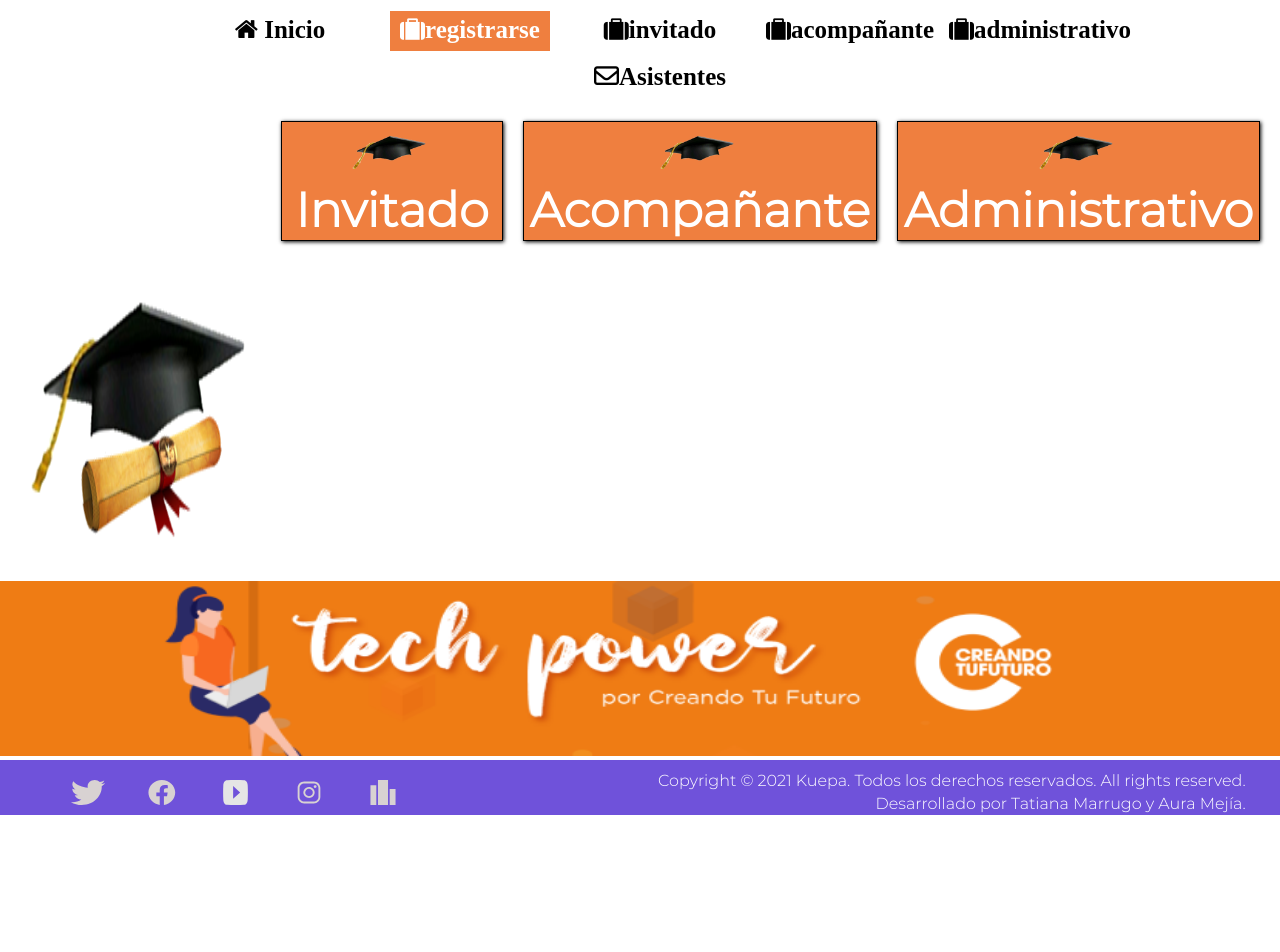
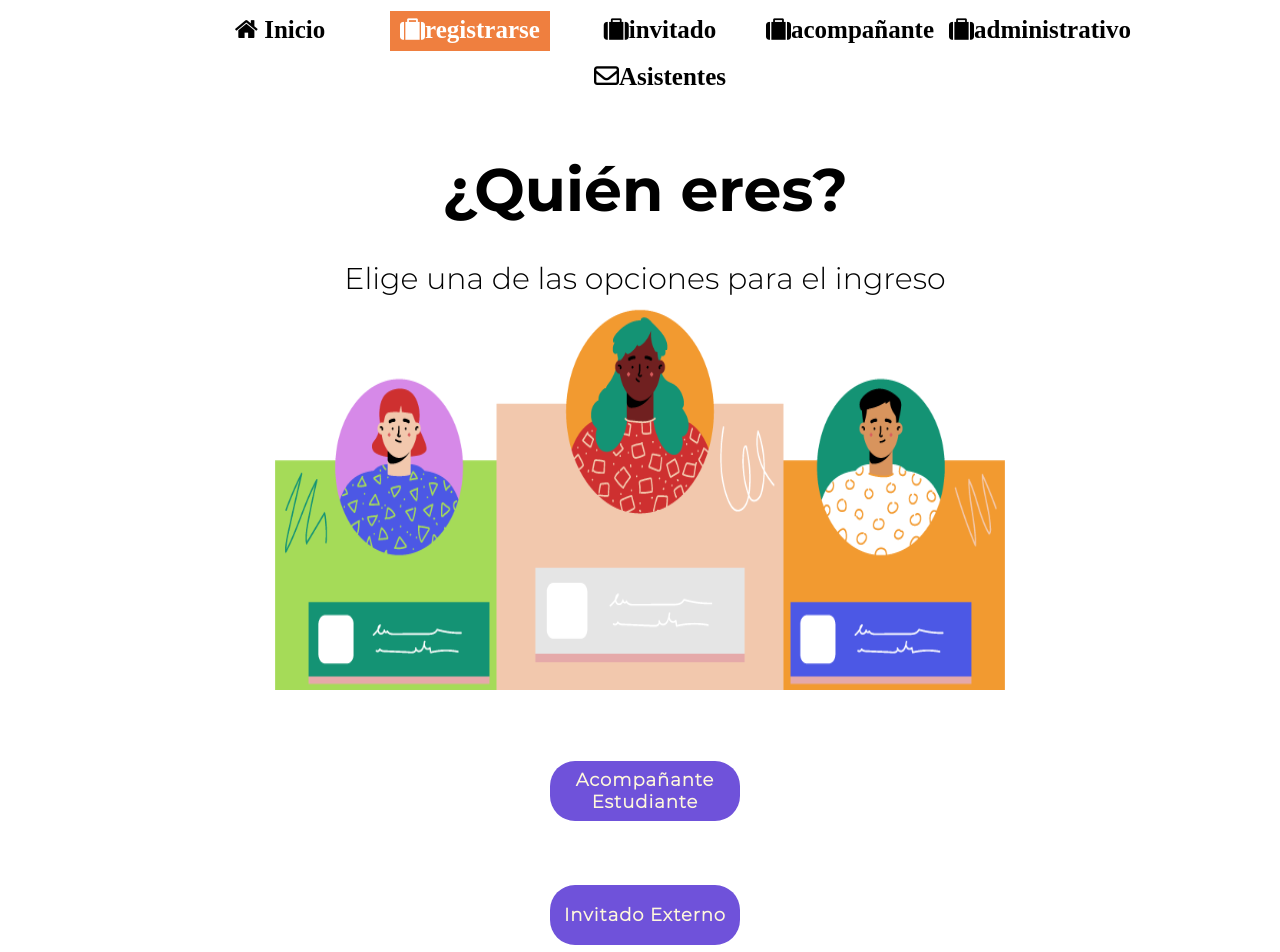
Before and after one commit to AuraMejia/GradoAsistencia, a React (Create React App) app: page /inicio in a window 1280 px wide. Shown: the part 200-1152 px from the top of the page. Before the commit the page ends 1015 px from the top, so only its background shows below. Built offline with nearby package versions, Linux system fonts and the light colour scheme.

Commit message:
desarrollo de páginas ¿quién?

```diff
--- a/src/components/cajaestadistica/cajaestadiscica.css
+++ b/src/components/cajaestadistica/cajaestadiscica.css
@@ -0,0 +1,42 @@
+.cajaestadistica{
+	width: 100%;
+	min-height: 80rem;
+	display: flex;
+ }
+ .usuario{
+	width: 100%;
+	font-size: 30px;
+
+
+ }
+ .Container_img{
+	width: 40%;
+
+ }
+ #img{
+	width: 40%;
+	animation-name: llegadaDerecha;
+	 animation-duration: 3s;
+ }
+
+ #frase{
+	margin-top: 9%;
+ }
+ .Botones button{
+	background-color: #6F52DA ;
+	width: 390px;
+	border: none;
+	border-radius: 25px;
+	height: 60px;
+	color: cornsilk;
+	font-size: 38px;
+	letter-spacing: 1px;
+
+ }
+ .Botones button:hover{
+   color: #6F52DA;
+   background-color: #D8D2D2;
+   border: 1px solid #6F52DA;
+   font-weight: bold;
+   cursor: pointer;
+ }
--- a/src/components/cajaestadistica/cajaestadistica.js
+++ b/src/components/cajaestadistica/cajaestadistica.js
@@ -1,4 +1,5 @@
 import React from 'react';
+import Botones from "../../Utils/Img/ilustraciones/botones.svg";
 import ReactDOM from 'react-dom';
 
 
@@ -7,9 +8,46 @@ import ReactDOM from 'react-dom';
 function Cajaestadistica() {
   return (
 
-  <div className="cajaestadistica">
- <h1>CAJA Estadistica</h1>
-  </div>
+    <div className="cajaindex">
+      <div className="Container_img">
+        <img id="img" src={Botones} alt="Esta es la img" />
+      </div>
+      <div className="Contenido">
+
+        <p id="frase"><h1 id="Tittle">
+        ¿Quienes somos ?
+        </h1>
+        </p>
+        <p id="frase">
+        Bienvenidos a nuestro live de estadisticas
+        </p><br>
+        </br>
+        <p>Selecciona una de nuestras opciones</p>
+
+  <div lassName="containerboton">
+         <p id="frase">
+      <div className="Botones">
+                        <button>Aforo</button>
+               </div>
+      </p>
+      <p id="frase">
+      <div className="Botones">
+                        <button>Genero</button>
+               </div>
+      </p>
+      <p id="frase">
+      <div className="Botones">
+                        <button>Localidad</button>
+               </div>
+      </p>
+       <p id="frase">
+      <div className="Botones">
+                        <button>Edad</button>
+               </div>
+      </p>
+     </div>
+</div>
+</div>
 
 
   );
--- a/src/components/cajainicio/cajainicio.css
+++ b/src/components/cajainicio/cajainicio.css
@@ -1,56 +1,47 @@
-button {
-   float:unset;
-   max-width: 800px;
+.cajainicio{
    width: 100%;
-   max-height: 300px;
-   height: 100%;
+   min-height: 80rem;
+   display: flex;
+}
+.usuario{
+   width: 100%;
    text-align: center;
-   font-weight: bolder;
-
+   font-size: 30px;
+  color:#0092A5;
 
 }
-
-#botones{
-	display: flex;
-	align-items: flex-end;
-	flex-direction: row-reverse;
-	padding-bottom: 90px;
+.Container_img{
+   width: 99%;
+   align-content: center;
+}
+#img{
+   width: 60%;
+   animation-name: llegadaDerecha;
+    animation-duration: 3s;
+}
+.containerboton{
+  width: 50%;
+ display: flex;
+align-items: center;
+}
+#frase{
+   margin-top: 5%;
+}
+.Botones button{
+   background-color: #6F52DA ;
+   width: 190px;
+   border: none;
+   border-radius: 25px;
+   height: 60px;
+   color: cornsilk;
+   font-size: 18px;
+   letter-spacing: 1px;
 
 }
-
-
-.boton3 {
-   margin-top: 20px;
-   margin-right: 20px;
-   background: #EF7F3F;
-   color: #FFFFFF;
-   border: 1px solid black;
-   box-shadow: 1px 1px 4px black;
-   font-size: 3em;
+.Botones button:hover{
+  color: #6F52DA;
+  background-color: #D8D2D2;
+  border: 1px solid #6F52DA;
+  font-weight: bold;
+  cursor: pointer;
 }
-.boton3 a {
-   color: #FFFFFF;
-   text-decoration: none;
-}
-.boton3:hover {
-   color: #000000;
-   background-color: #ECE9CB;
-   text-decoration: none;
-   border-radius: 5px;
-   border: 1px solid #DD5D26;
-}
-
-
-
-@media (max-width: 425px) {
-  #nosotros  {
-      margin-left: 10px;
-   }
-   .row{
-      flex-direction: column;
-   }
-    .card-body{
-      width: 100%;
-      height: auto;
- }
-}
--- a/src/components/cajainicio/cajainicio.js
+++ b/src/components/cajainicio/cajainicio.js
@@ -1,31 +1,38 @@
 import React from 'react';
-import Birrete from "../../assets/images/BIRRETE.png";
-import Logo1 from "../../assets/images/logo1.png";
+import Usuario from "../../Utils/Img/ilustraciones/users.svg";
 import ReactDOM from 'react-dom';
 
 import './cajainicio.css';
 
 function Cajainicio() {
   return (
+    <div className="cajainicio">
+      <div className="usuario">
+    <h1>¿Quién eres?</h1><br>
+    </br>
+      <p>Elige una de las opciones para el ingreso </p>
 
+           <img id="img" src={Usuario} alt="Esta es la ilustración" />
 
-    <div className="cajaindex">
-    <img className="logo1" src={Logo1} />
-
-
-  <button className="boton3"  ><img className="Birrete" src={Birrete} /> <br></br>  Invitado</button>
-
-  <button className="boton3"  ><img className="Birrete" src={Birrete} />
-  <br></br>Acompañante </button>
-
-  <button className="boton3" ><img className="Birrete" src={Birrete} />
-  <br></br>Administrativo </button>
-
-  </div>
-
-
-
-
+    <div lassName="containerboton">
+           <p id="frase">
+        <div className="Botones">
+                          <button>Acompañante Estudiante</button>
+                 </div>
+        </p>
+        <p id="frase">
+        <div className="Botones">
+                          <button>Invitado Externo </button>
+                 </div>
+        </p>
+        <p id="frase">
+        <div className="Botones">
+                          <button>Administrativos Kuepa </button>
+                 </div>
+        </p>
+       </div>
+</div>
+</div>
 
 
   );
```
Also changed, not shown: 1 other file (tests, documents, lock files or other folders).
